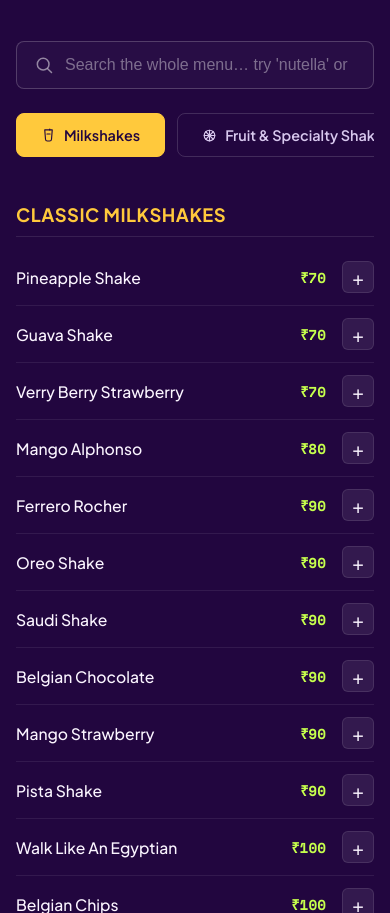
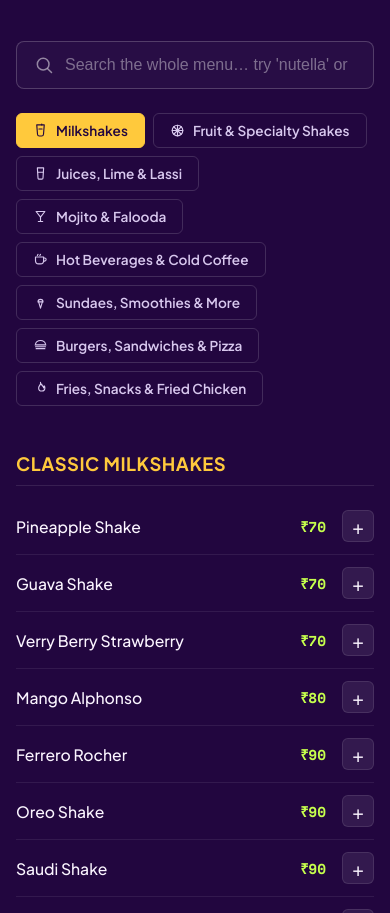
Before and after one commit to mishabvi-dev/dessi_cuppa, a plain HTML site: page index.html in a window 390 px wide. Shown: the part 1596-2509 px from the top of the page. Drawn offline with nearby package versions, Linux system fonts and the light colour scheme.

Commit message:
Fix mobile tabs visibility

```diff
--- a/index.html
+++ b/index.html
@@ -231,6 +231,8 @@
     .burger-toggle{display:flex;}
     .nav-cta .btn span.long{display:none;}
     .grid-items{grid-template-columns:1fr;}
+    .tabs{flex-wrap:wrap; justify-content:flex-start; gap:8px;}
+    .tab{padding:8px 16px; font-size:.85rem; border-radius:6px;}
   }
   @media(max-width:560px){
     .feature-grid{grid-template-columns:1fr;}
```
